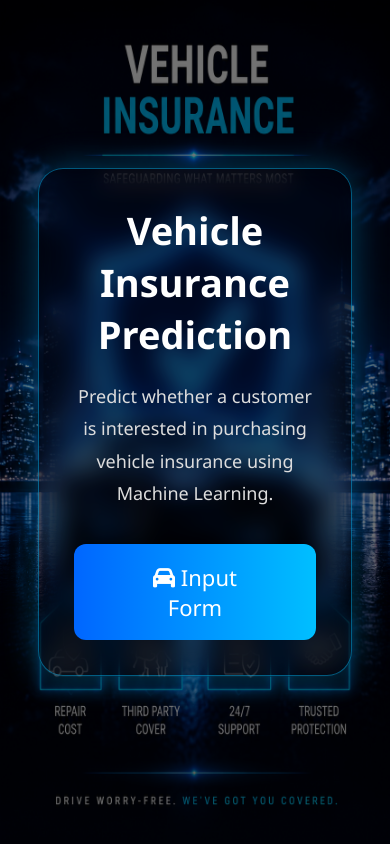
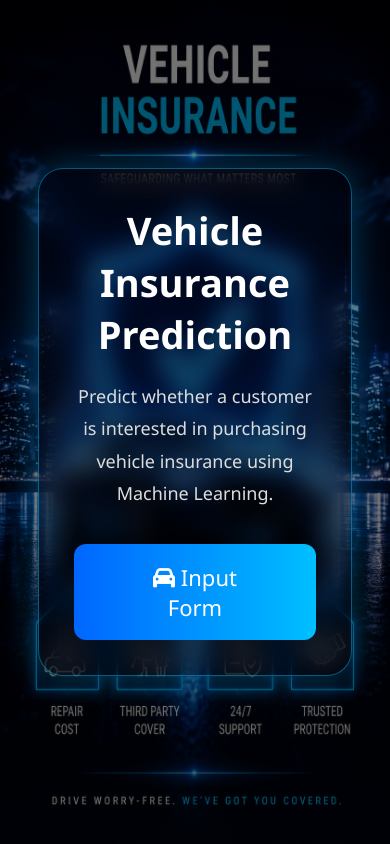
Before and after one commit to sandeep5268/Vehicle-Insurance-Prediction-Project, a FastAPI app: page / in a window 390 px wide. Run offline with FastAPI, Linux system fonts and the light colour scheme; parts of the project's set-up code (start-up, migrations or seed data) failed here and were passed over.

Commit message:
style.css is updated

```diff
--- a/static/css/style.css
+++ b/static/css/style.css
@@ -36,8 +36,11 @@ body{
 @media (max-width:768px){
     body{
         background-image: url("../images/vehicle_mobile_bg.png");
-        background-size: 100% 100%;
-        background-position: center;
+        background-size: cover;
+        background-position: center top;
+        background-repeat: no-repeat;
+        background-attachment: scroll;
+        overflow: auto;
     }
 }
 
```
